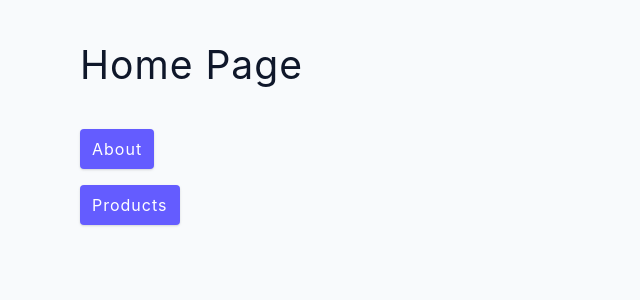
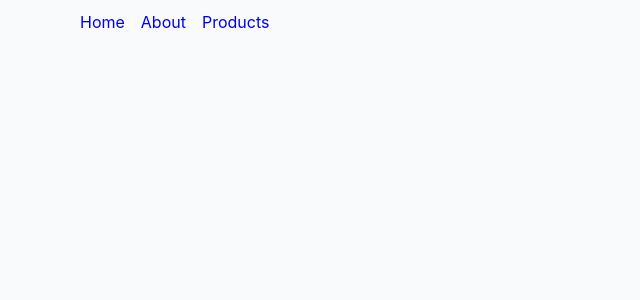
Before and after one commit to Pedro558/React-router, a React (Create React App) app: page / in a window 1280 px wide. Shown: the top 300 px of the page, without its empty margins (0-640 px from the left). Built offline with nearby package versions, Linux system fonts and the light colour scheme.

Commit message:
:sparkles: feat: using Navbar in Home page

```diff
--- a/src/pages/Home.js
+++ b/src/pages/Home.js
@@ -1,13 +1,14 @@
-import { Link } from 'react-router-dom'
+import { Outlet } from 'react-router-dom'
+import { Navbar } from '../components/Navbar'
 
 export function Home(){
   return(
-    <section className='section'>
-      <h2>Home Page</h2>
-        <ul>
-          <li><Link to='/about' className='btn'>About</Link></li>
-          <li><Link to='/products' className='btn'>Products</Link></li>
-        </ul>
-  </section>
+    <>
+      <Navbar/>
+      <section className='section'>
+        <Outlet/>
+      </section>
+
+    </>
   )
 }
```
